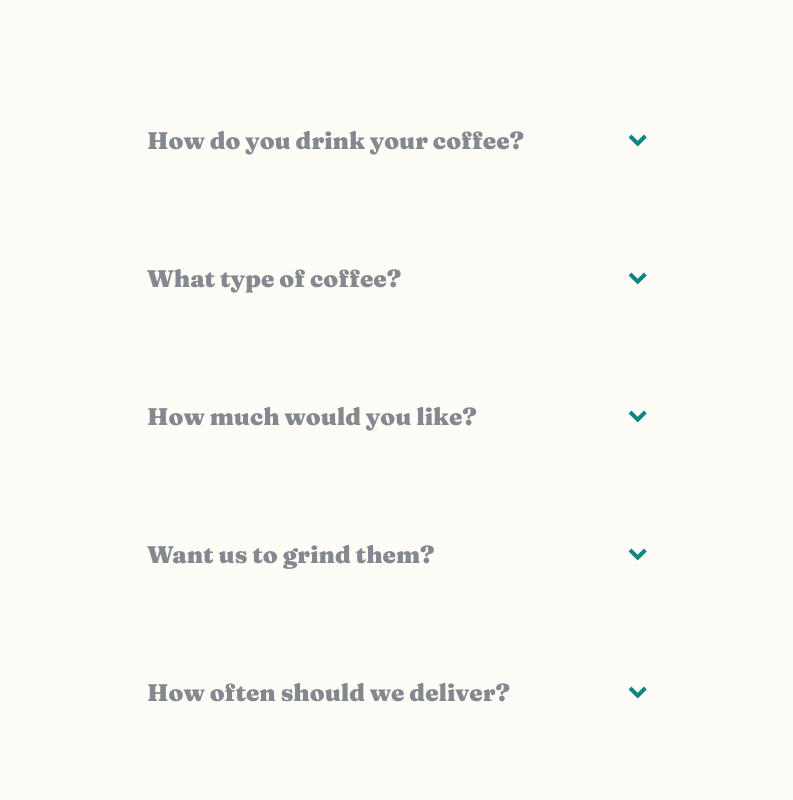
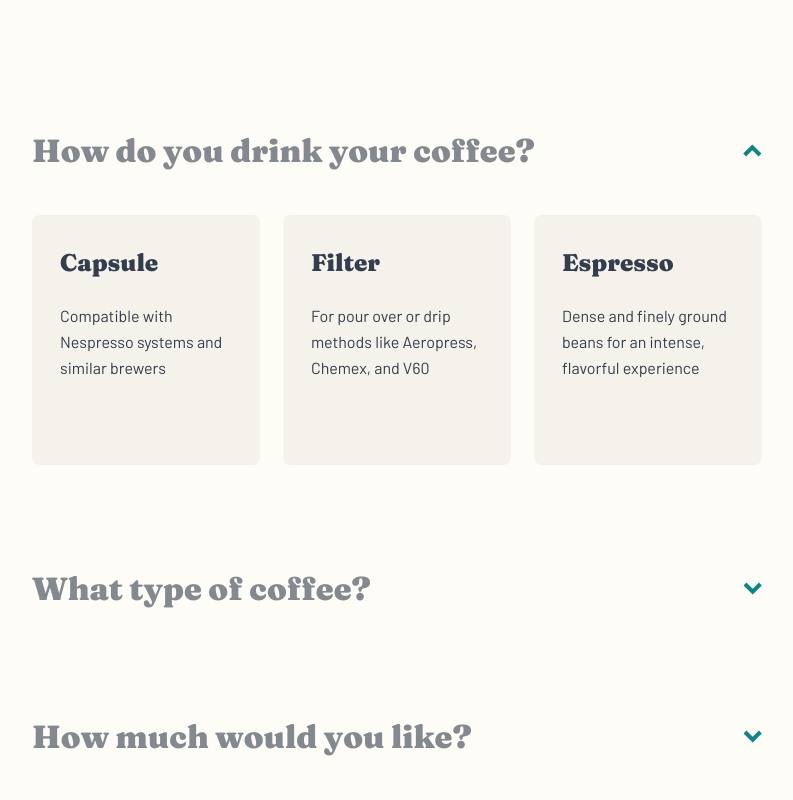
Before and after one commit to ionStici/coffeeroasters-subscription-site-fem, a React (Vite) app: page /plan in a window 1280 px wide. Shown: the part 1360-2160 px from the top of the page, without its empty margins (243-1036 px from the left). Built offline with nearby package versions, Linux system fonts and the light colour scheme.

Commit message:
Update Create Plan Component

```diff
--- a/src/components/CreatePlan.jsx
+++ b/src/components/CreatePlan.jsx
@@ -5,32 +5,48 @@ import PropTypes from 'prop-types';
 
 const CreatePlan = function (props) {
     const data = props.data;
-    // prettier-ignore
-    const iconArrow = (<svg width="19" height="13" xmlns="http://www.w3.org/2000/svg"><path d="M15.949.586l2.828 2.828-9.096 9.096L.586 3.414 3.414.586l6.267 6.267z" fill="#0E8784" fillRule="nonzero"/></svg>);
 
     const handleDropdown = function ({ target }) {
         const block = target.closest(`.${styles.accordion__block}`);
         const arrow = block.querySelector('svg');
-        let status = block.dataset.dropdown;
         const boxes = block.querySelector(`.${styles.accordion__boxes}`);
 
-        if (status === 'close') {
+        if (block.dataset.dropdown === 'close') {
             arrow.classList.add(styles.accordion__rotate);
-            boxes.classList.add(styles.display);
-            setTimeout(() => boxes.classList.add(styles.render), 1);
+            boxes.classList.add(styles.display_boxes);
+            setTimeout(() => boxes.classList.add(styles.render_boxes), 1);
 
             block.dataset.dropdown = 'open';
             return;
         }
 
-        if (status === 'open') {
+        if (block.dataset.dropdown === 'open') {
             arrow.classList.remove(styles.accordion__rotate);
-            boxes.classList.remove(styles.render);
-            setTimeout(() => boxes.classList.remove(styles.display), 250);
+            boxes.classList.remove(styles.render_boxes);
+            setTimeout(() => boxes.classList.remove(styles.display_boxes), 250);
 
             block.dataset.dropdown = 'close';
             return;
         }
+    };
+
+    const setBoxActive = function ({ target }) {
+        if (target.classList.contains(styles.accordion__box__active)) {
+            target.classList.remove(styles.accordion__box__active);
+            return;
+        }
+
+        const boxes = [
+            ...target
+                .closest(`.${styles.accordion__boxes}`)
+                .querySelectorAll(`.${styles.accordion__box}`),
+        ];
+
+        boxes.forEach(box => {
+            box.classList.remove(styles.accordion__box__active);
+        });
+
+        target.classList.add(styles.accordion__box__active);
     };
 
     return (
@@ -42,22 +58,20 @@ const CreatePlan = function (props) {
                 <div className={styles.accordion}>
                     {data.map((q, i) => {
                         return (
-                            <div
-                                className={styles.accordion__block}
-                                key={i}
-                                data-dropdown={'close'}
-                            >
+                            // prettier-ignore
+                            <div className={`${styles.accordion__block}`} key={i} data-dropdown={q.id === 1 ? 'open' : 'close'}>
                                 {/* prettier-ignore */}
                                 <button className={`${styles.accordion__btn}`} onClick={handleDropdown}>
                                     <h2>{q.question}</h2>
-                                    <span>{iconArrow}</span>
+                                    {/* prettier-ignore */}
+                                    <span>{<svg className={q.id === 1 ? styles.accordion__rotate : ''} width="19" height="13" xmlns="http://www.w3.org/2000/svg"><path d="M15.949.586l2.828 2.828-9.096 9.096L.586 3.414 3.414.586l6.267 6.267z" fill="#0E8784" fillRule="nonzero"/></svg>}</span>
                                 </button>
-
-                                <div className={styles.accordion__boxes}>
+                                {/* prettier-ignore */}
+                                <div className={`${styles.accordion__boxes} ${q.id === 1 ? styles.display_boxes : ''} ${q.id === 1 ? styles.render_boxes : ''}`}>
                                     {q.answers.map((a, i) => {
                                         return (
                                             // prettier-ignore
-                                            <div className={`${styles.accordion__box}`} key={i}>
+                                            <div className={`${styles.accordion__box}`} key={i} onClick={setBoxActive}>
                                                 <h3>{a.title}</h3>
                                                 <p>{a.text}</p>
                                             </div>
--- a/src/styles/CreatePlan.module.scss
+++ b/src/styles/CreatePlan.module.scss
@@ -5,21 +5,27 @@
     margin-bottom: 120px;
 
     @media only screen and (min-width: 768px) {
-    }
-
-    @media only screen and (min-width: 1110px) {
+        padding: 0 40px;
+        margin-bottom: 144px;
     }
 }
 
 .wrapper {
     max-width: 500px;
     margin: 0 auto;
+
+    @media only screen and (min-width: 768px) {
+        max-width: 730px;
+    }
 }
 
 // // // // // // // // // // // // // // // // // // // //
 
 .nav {
     display: none;
+
+    @media only screen and (min-width: 1110px) {
+    }
 }
 
 // // // // // // // // // // // // // // // // // // // //
@@ -30,6 +36,10 @@
     &__block {
         &:not(:last-child) {
             margin-bottom: 110px;
+
+            @media only screen and (min-width: 768px) {
+                margin-bottom: 100px;
+            }
         }
     }
 
@@ -50,11 +60,20 @@
             line-height: 28px;
             text-align: left;
             pointer-events: none;
+
+            @media only screen and (min-width: 768px) {
+                font-size: 32px;
+                line-height: 48px;
+            }
         }
 
         span {
             margin-left: 64px;
             pointer-events: none;
+
+            @media only screen and (min-width: 768px) {
+                margin-left: 0;
+            }
         }
 
         svg {
@@ -76,6 +95,10 @@
         height: 0;
         opacity: 0;
         transition: height 0.25s, margin 0.25s;
+
+        @media only screen and (min-width: 768px) {
+            justify-content: space-between;
+        }
     }
 
     &__box {
@@ -89,8 +112,19 @@
         transition: background-color 0.15s;
         cursor: pointer;
 
+        @media only screen and (min-width: 768px) {
+            max-width: 228px;
+            height: 100%;
+            padding: 32px 28px;
+        }
+
         &:not(:last-child) {
             margin-bottom: 16px;
+
+            @media only screen and (min-width: 768px) {
+                margin-bottom: 0;
+                margin-right: 10px;
+            }
         }
 
         &:hover {
@@ -103,6 +137,10 @@
             line-height: 32px;
             margin-bottom: 8px;
             pointer-events: none;
+
+            @media only screen and (min-width: 768px) {
+                margin-bottom: 24px;
+            }
         }
 
         p {
@@ -131,15 +169,24 @@
     }
 }
 
-.display {
+.display_boxes {
     display: block;
+
+    @media only screen and (min-width: 768px) {
+        display: flex;
+    }
 }
 
-.render {
+.render_boxes {
     height: 452px;
     margin-top: 32px;
     opacity: 1;
     transition: height 0.25s, margin 0.25s, opacity 0.15s 0.125s;
+
+    @media only screen and (min-width: 768px) {
+        height: 250px;
+        margin-top: 40px;
+    }
 }
 
 // // // // // // // // // // // // // // // // // // // //
```
